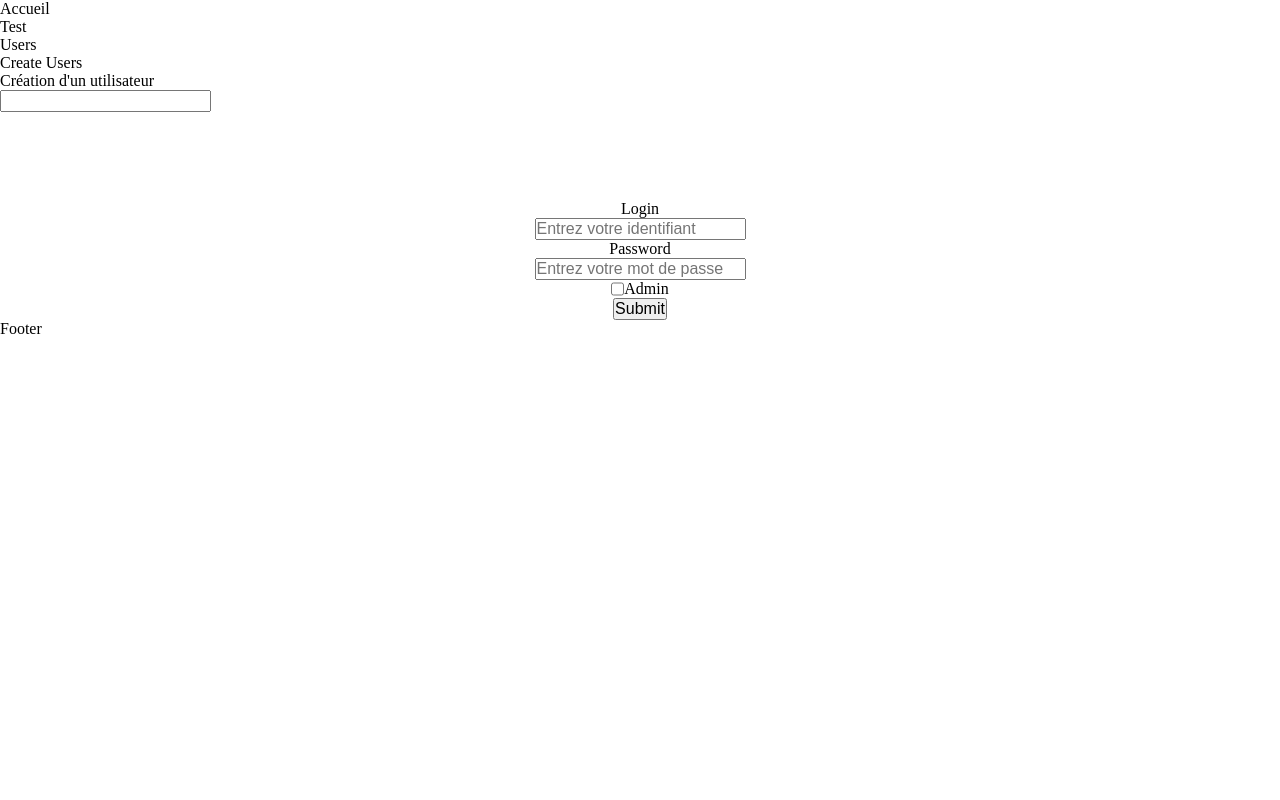
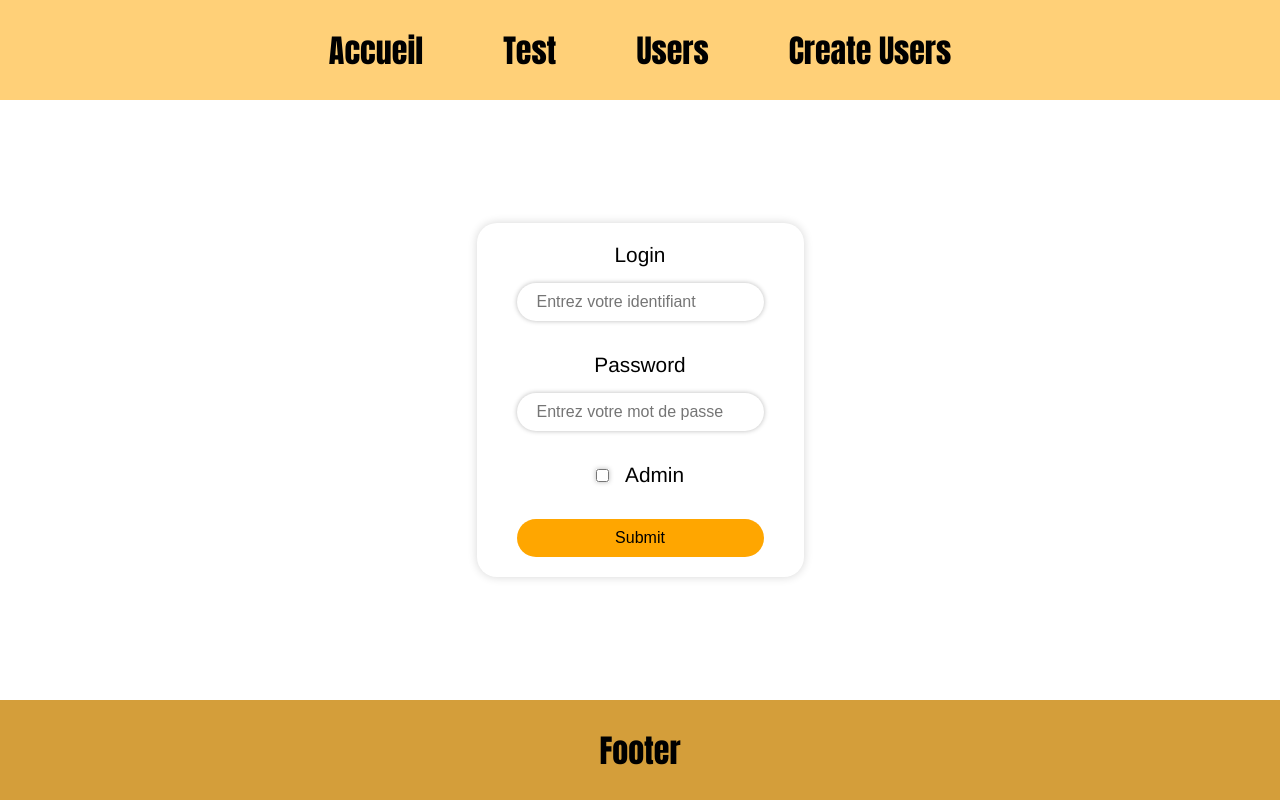
Before and after one commit to AaronSaada/ProjetCodeSource, a React (Vite) app in the folder client/: page /createUsers in a window 1280 px wide. Built offline with nearby package versions, Linux system fonts and the light colour scheme.

Commit message:
Modification form

```diff
--- a/client/package.json
+++ b/client/package.json
@@ -13,6 +13,7 @@
     "axios": "^1.7.9",
     "react": "^18.3.1",
     "react-dom": "^18.3.1",
+    "react-hook-form": "^7.54.2",
     "react-router": "^7.1.3",
     "react-router-dom": "^7.1.3"
   },
--- a/client/src/components/Header/Header.tsx
+++ b/client/src/components/Header/Header.tsx
@@ -1,17 +1,9 @@
-import { ChangeEvent, useState } from 'react'
 import { Link } from 'react-router'
 export type HeaderProps = {
     title: string
 }
 
 export const Header = ({title}: HeaderProps) => {
-
-    const [name, setName] = useState("")
-
-    const handleChange = (e: ChangeEvent<HTMLInputElement>) => {
-        e.preventDefault()
-        setName(e.target.value);
-    };
 
     return (
         <header>
@@ -27,8 +19,6 @@ export const Header = ({title}: HeaderProps) => {
             <ul>
                 <Link to='/createUsers'>Create Users</Link>
             </ul>
-            <h1>{`${title}`} <em>{`${name}`}</em></h1>
-            <input type="text" value={name} onChange={handleChange}/>
         </header>
     )
 }
--- a/client/src/components/Page/Page.tsx
+++ b/client/src/components/Page/Page.tsx
@@ -10,7 +10,9 @@ export const Page = ({ title, children }: PropsWithChildren<PageProps>) => {
   return (
     <>
         <Header title={title}/>
-        {children}
+        <div className="children-container">
+          {children}
+        </div>
         <Footer />
     </>
   )
--- a/client/src/index.css
+++ b/client/src/index.css
@@ -2,6 +2,7 @@
 *::before,
 *::after{
   box-sizing: border-box;
+  border: none;
   margin: 0;
   padding: 0;
   font-size: inherit;
@@ -13,16 +14,40 @@
 :root{
  --primary-color: red;
  --secondary-color: whitesmoke;
- --purple-color: #f4f4f4;
- --orange-color: #f4f4f4;
- --yellow-color: #f4f4f4;
+ --purple-color: #5c0064;
+ --orange-color: #ffa600;
+ --yellow-color: #ffea00;
 }
 
-body{
+.App{
+  width: 100vw;
   height: 100vh;
-  width: 100vw;
+  position: relative;
+}
+
+header, footer{
+  width: 100%;
+  height: 100px;
+  display: flex;
+  justify-content: center;
+  align-items: center;
+  font-size: 2rem;
+  font-family: Impact, Haettenschweiler, 'Arial Narrow Bold', sans-serif;
 }
 
 header{
-  height: 200px;
+  gap: 5rem;
+  background-color: rgb(255, 208, 120);
 }
+
+footer{
+  background-color: rgb(212, 158, 58);
+}
+
+.children-container{
+  width: 100%;
+  min-height: calc(100vh - 200px);
+  display: flex;
+  justify-content: center;
+  align-items: center;
+}
--- a/client/src/pages/CreateUsers/CreateUsers.css
+++ b/client/src/pages/CreateUsers/CreateUsers.css
@@ -1,11 +1,47 @@
+@import '../../index.css';
+
 .create-users-form{
     display: flex;
     flex-direction: column;
     align-items: center;
+    box-shadow: 0 0 10px rgba(0, 0, 0, 0.166);
+    border-radius: 20px;
+    padding: 20px 40px;
+    font-family:'Franklin Gothic Medium', 'Arial Narrow', Arial, sans-serif;
+    gap: 2rem;
+}
 
+.create-users-form-password, .create-users-form-login{
+    display: flex;
+    flex-direction: column;
+    align-items: center;
+    gap: 1rem;
+}
+
+.create-users-form label{
+    font-size: 1.3rem;
+}
+
+.create-users-form input{
+    border-radius: 20px;
+    box-shadow: 0 0 5px rgba(0, 0, 0, 0.274);
+    padding: 10px 20px;
 }
 
 .create-users-form-checkbox{
     display: flex;
     flex-direction: row-reverse;
+    align-items: center;
+    justify-content: center;
 }
+
+.create-users-form-checkbox label{
+    margin-left: 1rem;
+}
+
+button{
+    padding: 10px 0;
+    width: 100%;
+    border-radius: 20px;
+    background-color: var(--orange-color);
+}
--- a/client/src/pages/CreateUsers/CreateUsers.tsx
+++ b/client/src/pages/CreateUsers/CreateUsers.tsx
@@ -1,63 +1,65 @@
-import { useState } from 'react'
 import { Page } from '../../components/Page/Page'
 import { useNavigate } from 'react-router'
 import './CreateUsers.css'
 import axios from 'axios'
+import { useForm } from 'react-hook-form'
+
+type UserForm = {
+  login: string;
+  password: string;
+  isAdmin: boolean;
+}
 
 export const CreateUsers = () => {
 
+  const {
+    register,
+    handleSubmit
+  } = useForm<UserForm>();
+
   const navigate = useNavigate();
 
-  const [login, setLogin] = useState()
-  const [password, setPassword] = useState()
-  const [isAdmin, setIsAdmin] = useState()
-
-  return (
-    <Page title="Création d'un utilisateur">
-        <form
-          className='create-users-form'
-          onSubmit={
-            async (e) => {
-              e.preventDefault();
+  const onSubmit = handleSubmit(async ({ isAdmin, login, password}) => {
     await axios.post("http://localhost:3000/users", {
       login,
       password,
       role: isAdmin ? "admin" : "user"
     });
     navigate("/users");
-            }
-          }
+  })
+
+  return (
+    <Page title="Création d'un utilisateur">
+        <form
+          className='create-users-form'
+          onSubmit={onSubmit}
         >
+          <div className='create-users-form-login'>
             <label htmlFor='login'>Login</label>
               <input
                 type='text'
                 placeholder='Entrez votre identifiant'
                 id='login'
-              value={login}
-              onChange={
-                e => setLogin(e.target.value)
-              }
+                {...register("login")}
               />
+          </div>
 
+          <div className='create-users-form-password'>
             <label htmlFor='password'>Password</label>
             <input
               type='password'
               placeholder='Entrez votre mot de passe'
               id='password'
-              value={password}
-              onChange={
-                (e) => setPassword(e.target.value)
-              }
+              {...register("password")}
             />
+          </div>
+
           <div className='create-users-form-checkbox'>
             <label htmlFor='admin'>Admin</label>
             <input
               type='checkbox'
               id='admin'
-                checked={isAdmin}
-                onChange={
-                  (e) => setIsAdmin(e.target.value)
-                }
+              {...register("isAdmin")}
             />
           </div>
 
--- a/client/src/pages/Home/Home.tsx
+++ b/client/src/pages/Home/Home.tsx
@@ -1,16 +1,13 @@
 import { useState } from 'react'
-import { Header } from '../../components/Header/Header'
-import { Footer } from '../../components/Footer/Footer'
 import { Link } from 'react-router-dom'
-import './Home.css'
+import { Page } from '../../components/Page/Page'
 
 
 export const Home = () => {
   const [count, setCount] = useState(0)
 
   return (
-    <>
-      <Header title="Hello"/>
+    <Page title='Accueil'>
       <div className="card">
         <button onClick={() => setCount((count) => count > 0 ? count -1 : count)}>
           count is {count}
@@ -19,7 +16,6 @@ export const Home = () => {
           Cliquer ici
         </Link>
       </div>
-      <Footer />
-    </>
+    </Page>
   )
 }
```
Also changed, not shown: 1 other file (tests, documents, lock files or other folders). Lines whose indentation alone changed are shown as unchanged.
